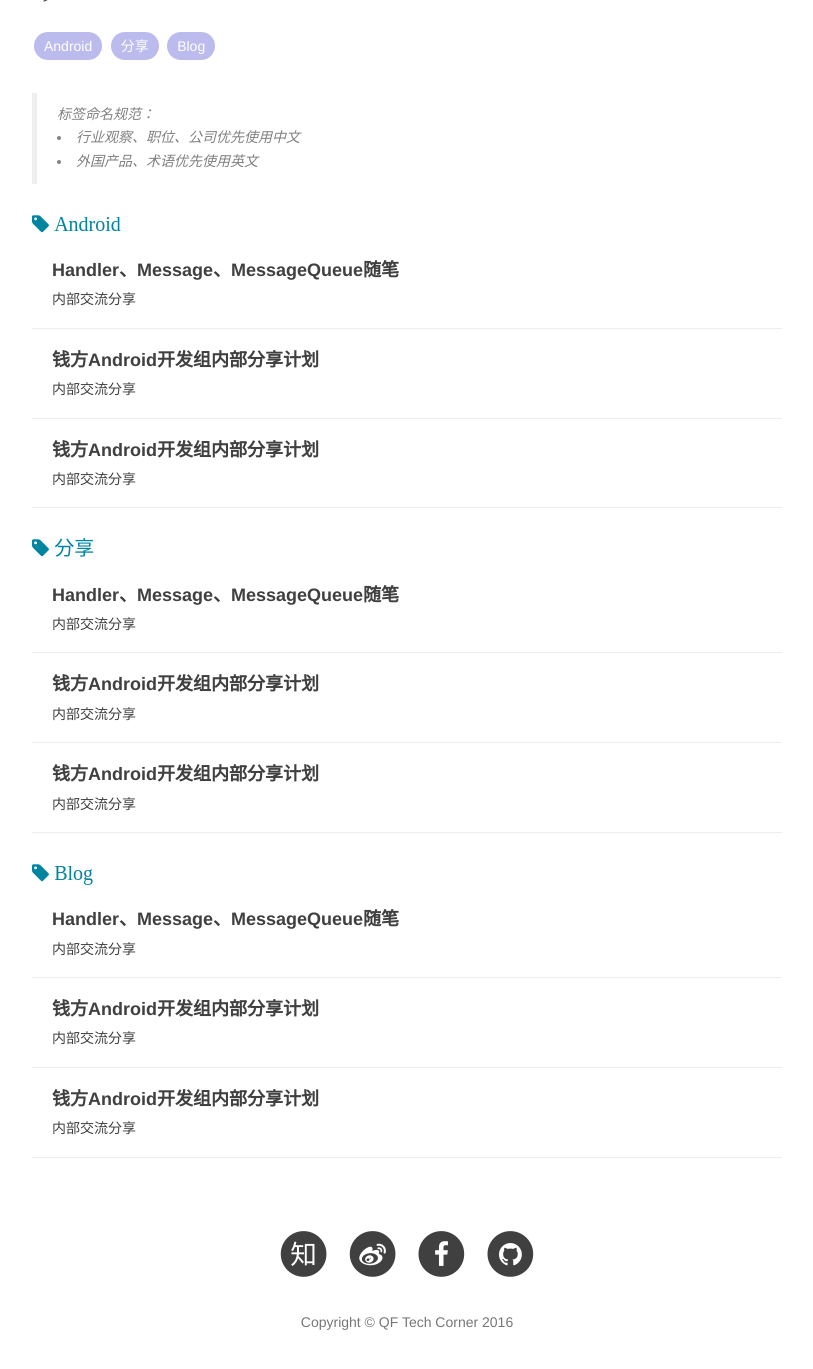
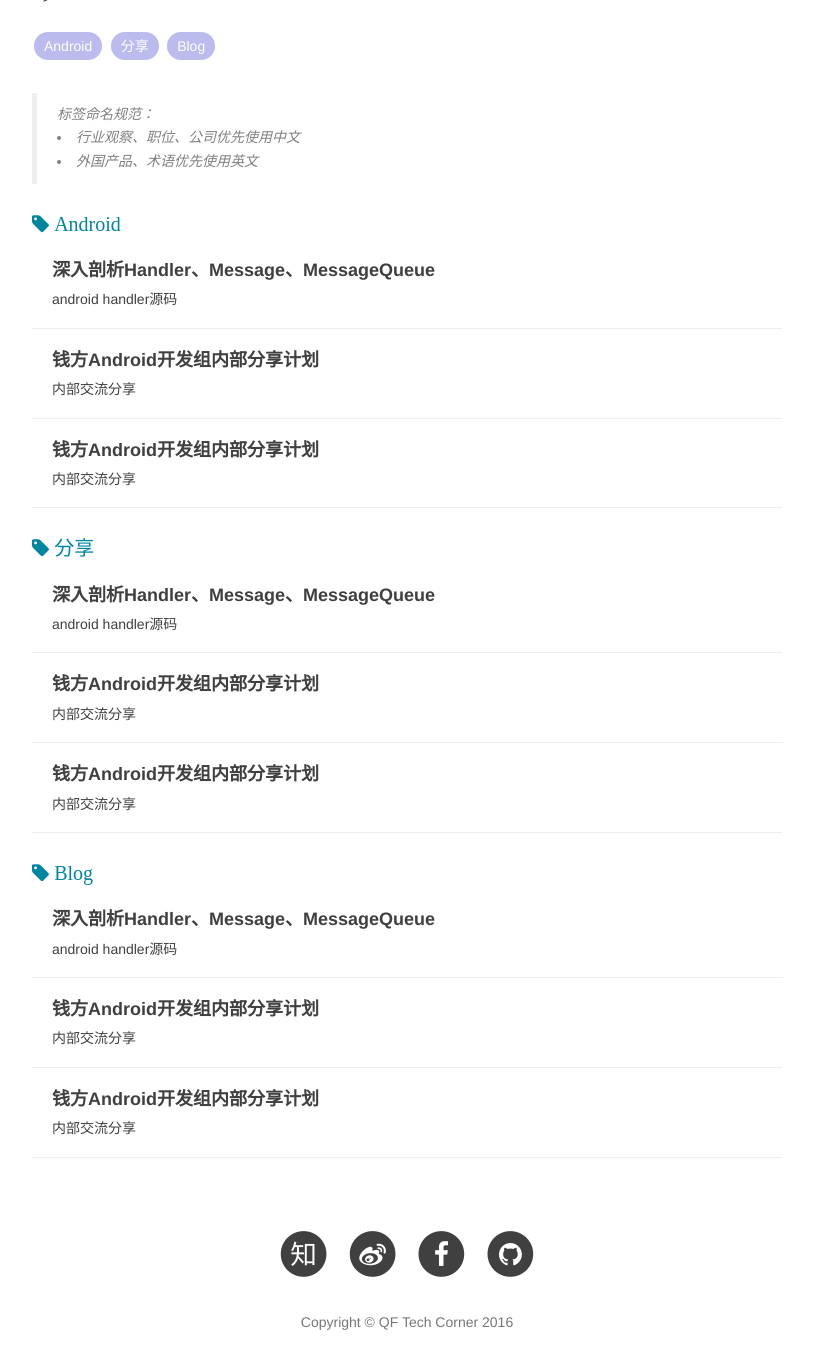
Before and after one commit to QFTech/QFTech.github.io, a Jekyll site: the page built from tags.html, in a window 1280 px wide and 1400 px high, scrolled down 1353 px. Shown: the top 1369 px of the window, without its empty margins (233-1046 px from the left). Built offline with Jekyll 4.4.1, drawn with Linux system fonts in a browser that asks for light colours; nearby versions of some CDN libraries; comment, search, counter and statistics services are not loaded; some of the changed text lies outside the part shown.

Commit message:
Update 2016-03-04-Handler_Message-Android.markdown
modify handler post title info

```diff
--- a/_posts/2016-03-04-Handler_Message-Android.markdown
+++ b/_posts/2016-03-04-Handler_Message-Android.markdown
@@ -1,10 +1,10 @@
 ---
 layout:     post
-title:      "Handler、Message、MessageQueue随笔"
-subtitle:   "内部交流分享"
+title:      "深入剖析Handler、Message、MessageQueue"
+subtitle:   "android handler源码"
 date:       2016-03-04
 author:     "Chenfeiyue"
-header-img: "img/post-bg-js-version.jpg"
+header-img: "img/android_pic_bg.jpg"
 tags:
     - Android
     - 分享
```
